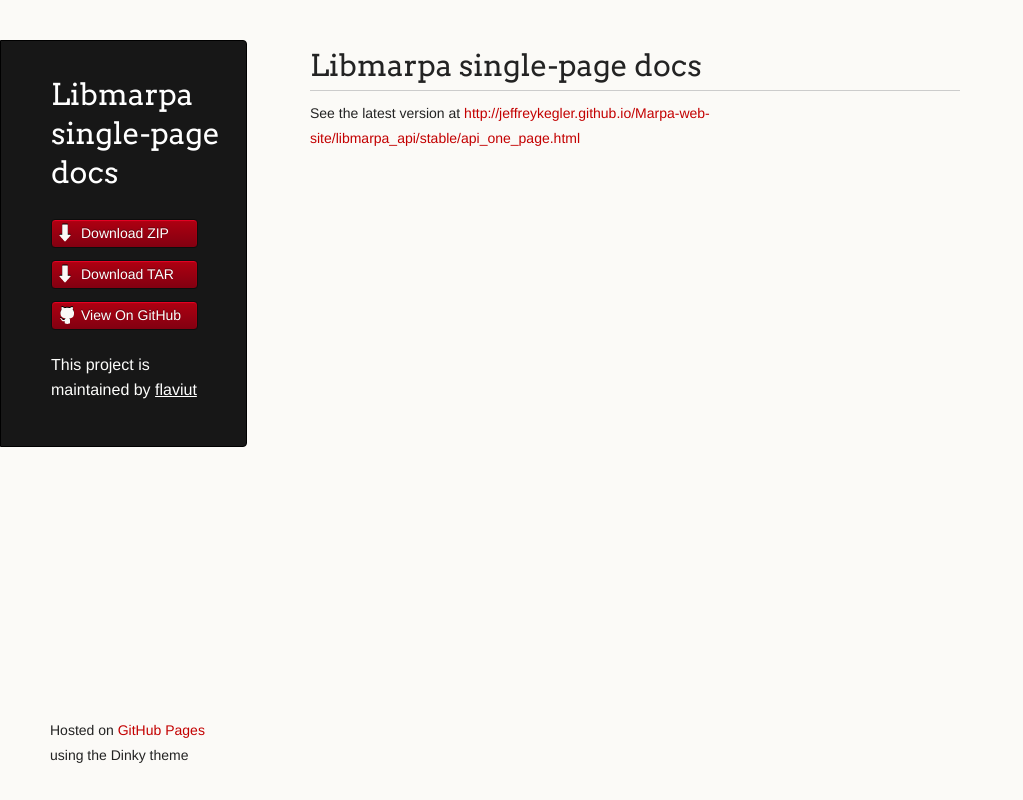
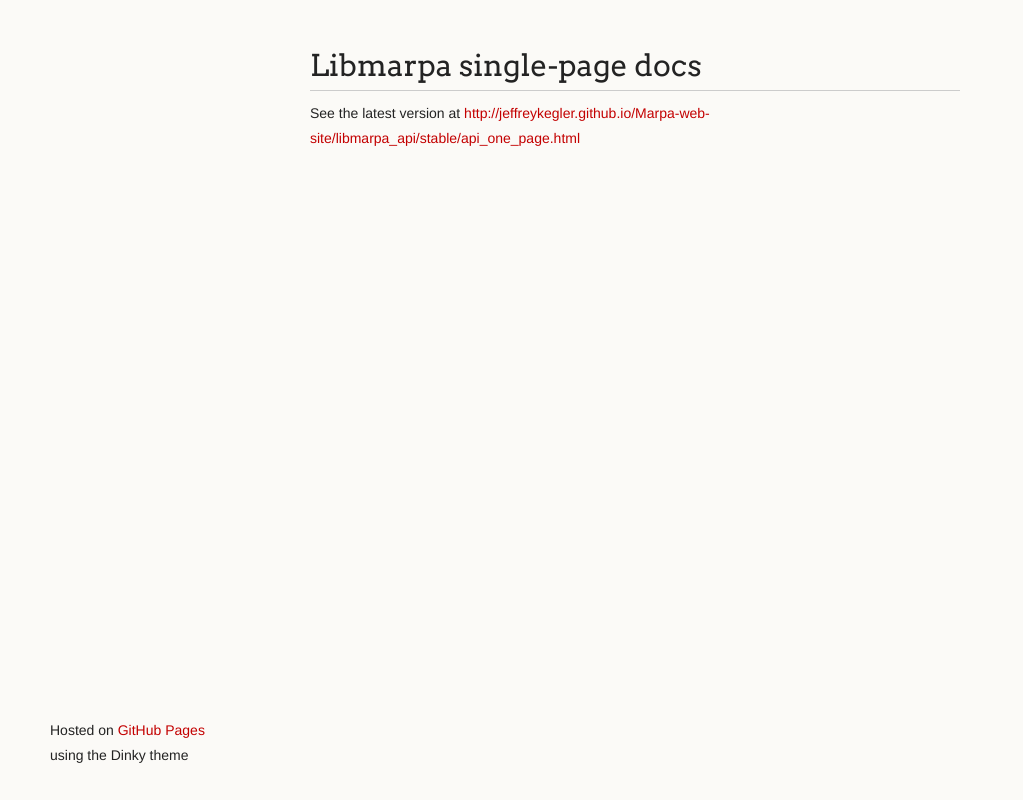
Before and after one commit to flaviut/libmarpa-api-onepage, a plain HTML site: page index.html in a window 1280 px wide. Shown: the whole page, without its empty margins (0-1023 px from the left). Drawn offline with Linux system fonts and the light colour scheme.

Commit message:
Update index.html

```diff
--- a/index.html
+++ b/index.html
@@ -3,7 +3,7 @@
   <head>
     <meta charset="utf-8">
     <meta http-equiv="X-UA-Compatible" content="chrome=1">
-    <title>Libmarpa single-page docs by flaviut</title>
+    <title>Libmarpa single-page docs</title>
 
     <link rel="stylesheet" href="stylesheets/styles.css">
     <link rel="stylesheet" href="stylesheets/pygment_trac.css">
@@ -15,20 +15,6 @@
   </head>
   <body>
     <div class="wrapper">
-      <header>
-        <h1 class="header">Libmarpa single-page docs</h1>
-        <p class="header"></p>
-
-        <ul>
-          <li class="download"><a class="buttons" href="https://github.com/flaviut/libmarpa-api-onepage/zipball/master">Download ZIP</a></li>
-          <li class="download"><a class="buttons" href="https://github.com/flaviut/libmarpa-api-onepage/tarball/master">Download TAR</a></li>
-          <li><a class="buttons github" href="https://github.com/flaviut/libmarpa-api-onepage">View On GitHub</a></li>
-        </ul>
-
-        <p class="header">This project is maintained by <a class="header name" href="https://github.com/flaviut">flaviut</a></p>
-
-
-      </header>
       <section>
         <h1>
 <a id="libmarpa-single-page-docs" class="anchor" href="#libmarpa-single-page-docs" aria-hidden="true"><span class="octicon octicon-link"></span></a>Libmarpa single-page docs</h1>
```
